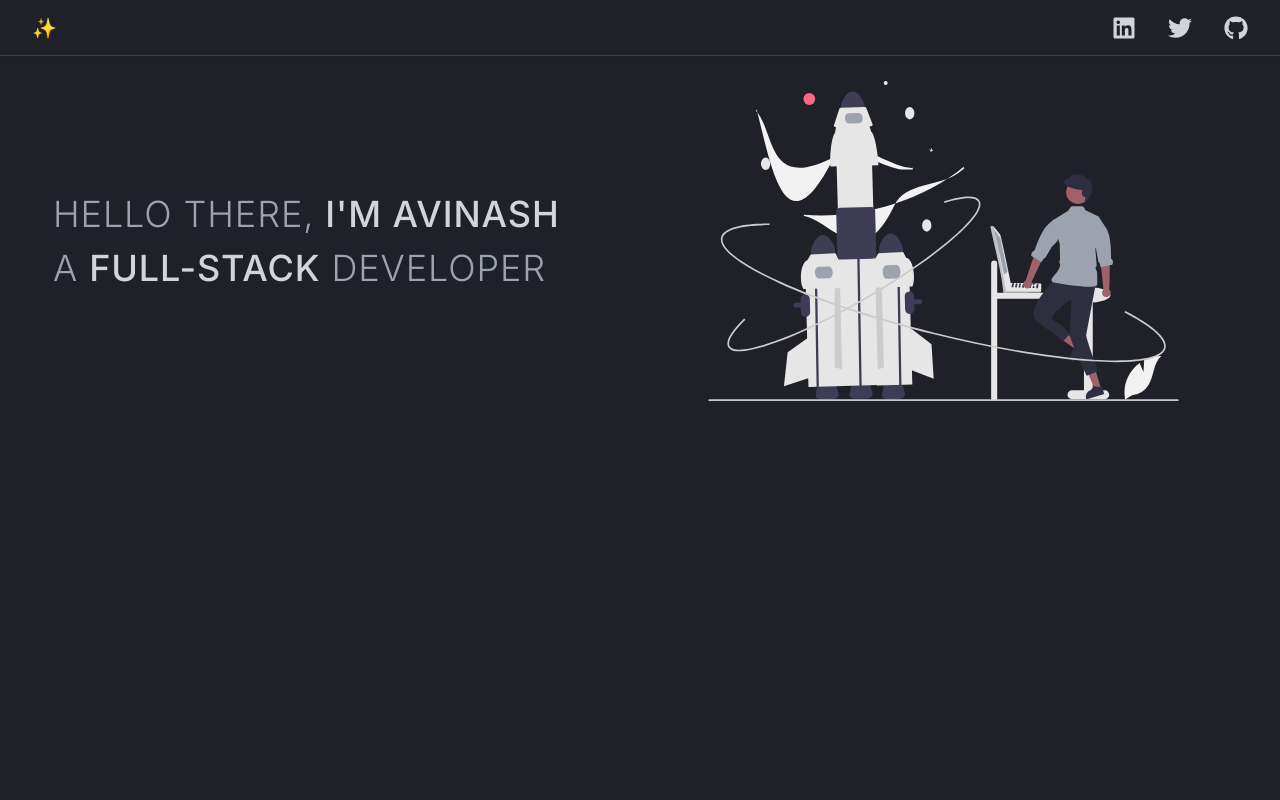
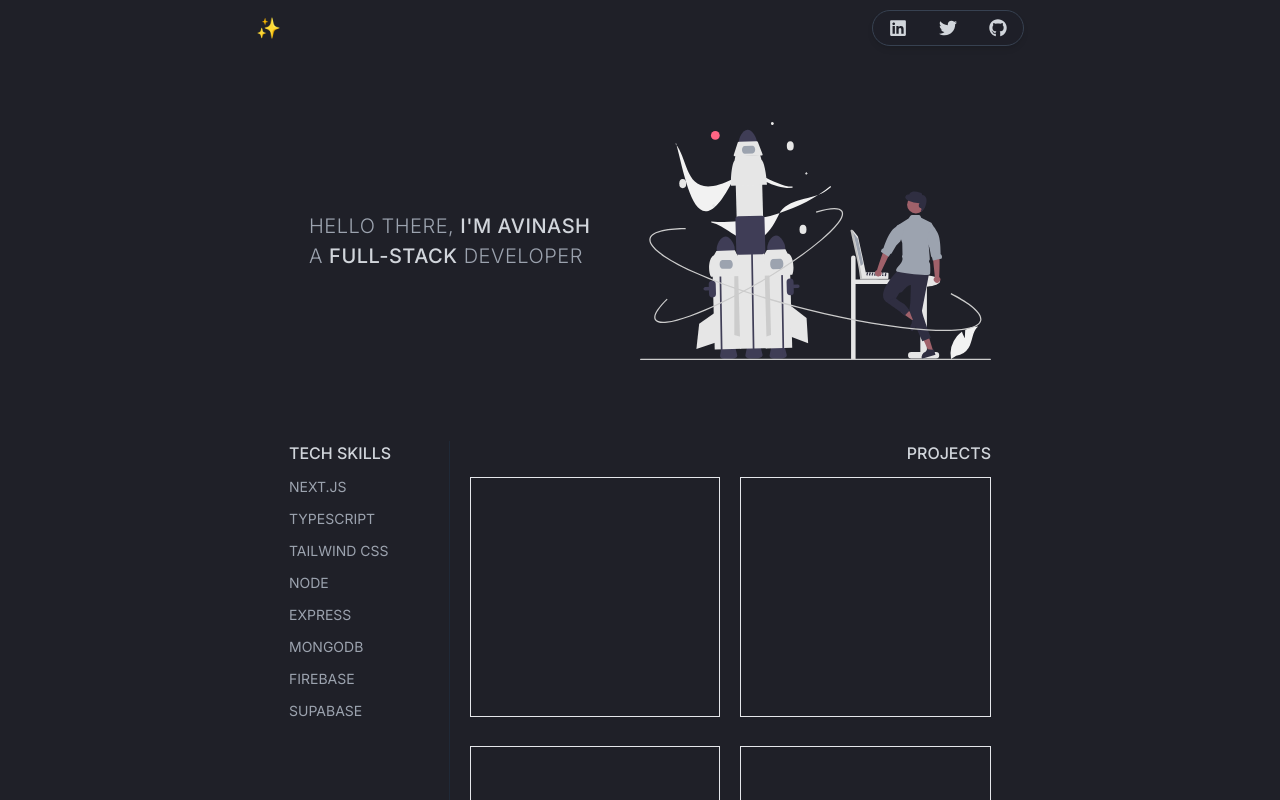
Before and after one commit to Avin008/portfolio-2.0, a Next.js app: page / in a window 1280 px wide. Shown: the top 800 px of the page. Built offline with nearby package versions, Linux system fonts and the light colour scheme.

Commit message:
added: components

```diff
--- a/app/layout.tsx
+++ b/app/layout.tsx
@@ -20,7 +20,7 @@ export default function RootLayout({
   return (
     <html lang="en">
       <body
-        className={`${inter.variable} font-sans bg-background`}
+        className={`${inter.variable} font-sans bg-background w-[60%] mx-auto`}
       >
         <Navbar />
         {children}
--- a/app/page.tsx
+++ b/app/page.tsx
@@ -3,8 +3,35 @@ import Image from "next/image";
 
 export default function Home() {
   return (
-    <main className="h-screen border border-transparent px-8 space-y-10">
+    <main className="min-h-screen pb-5 border border-transparent px-8 space-y-10">
       <Intro />
+      <div className="grid grid-cols-8 gap-5">
+        <div className="col-span-2 border-r border-gray-800">
+          <h1 className="text-gray-300 font-medium">
+            TECH SKILLS
+          </h1>
+          <ul className="flex mt-3 flex-col gap-3 text-gray-400 text-sm">
+            <li className="w-fit">NEXT.JS</li>
+            <li className="w-fit">TYPESCRIPT</li>
+            <li className="w-fit">TAILWIND CSS</li>
+            <li className="w-fit">NODE</li>
+            <li className="w-fit">EXPRESS</li>
+            <li className="w-fit">MONGODB</li>
+            <li className="w-fit">FIREBASE</li>
+            <li className="w-fit">SUPABASE</li>
+          </ul>
+        </div>
+        <div className="col-span-6">
+          <h1 className="text-gray-300 font-medium text-end">
+            PROJECTS
+          </h1>
+          <div className="h-full mt-3 grid grid-cols-2 gap-5">
+            {[1, 2, 3, 4, 5, 6, 7, 8].map((x) => (
+              <div className="border h-60"></div>
+            ))}
+          </div>
+        </div>
+      </div>
     </main>
   );
 }
--- a/components/Intro.tsx
+++ b/components/Intro.tsx
@@ -4,7 +4,7 @@ export const Intro = (): React.ReactElement => {
   return (
     <div className="grid grid-cols-2 h-80 mt-20">
       <div className="border-white flex-col gap-3 flex px-5 justify-center">
-        <h1 className="text-gray-400 font-light flex flex-col text-4xl leading-normal tracking-wide">
+        <h1 className="text-gray-400 font-light flex flex-col text-xl leading-normal tracking-wide">
           <span>
             HELLO THERE,{" "}
             <span className="font-medium text-gray-300">
@@ -20,8 +20,13 @@ export const Intro = (): React.ReactElement => {
           </span>
         </h1>
       </div>
-      <div className="relative">
-        <Image src="/rocket.svg" alt="" fill />
+      <div className="relative flex items-center justify-center">
+        <Image
+          src="/rocket.svg"
+          alt=""
+          width={400}
+          height={400}
+        />
       </div>
     </div>
   );
--- a/components/Navbar.tsx
+++ b/components/Navbar.tsx
@@ -9,12 +9,12 @@ const socialLinks = {
 
 export const Navbar = (): React.ReactElement => {
   return (
-    <nav className="border-b fixed left-0 right-0 border-gray-700 shadow-sm h-14 flex justify-between px-8 items-center">
+    <nav className="fixed w-[60%] z-50 mx-auto left-0 right-0 h-14 flex justify-between items-center">
       <div className="">
         <span></span>
         <span className="text-xl">✨</span>
       </div>
-      <ul className="flex gap-8 items-center text-gray-300 text-2xl">
+      <ul className="flex gap-8 bg-background bg-opacity-60 items-center border shadow-md border-gray-700 py-2 px-4 rounded-full text-gray-300 text-lg">
         <li className="hover:text-gray-50 transition-all">
           <a href={socialLinks.linkedIn}>
             <LinkedIn />
```
